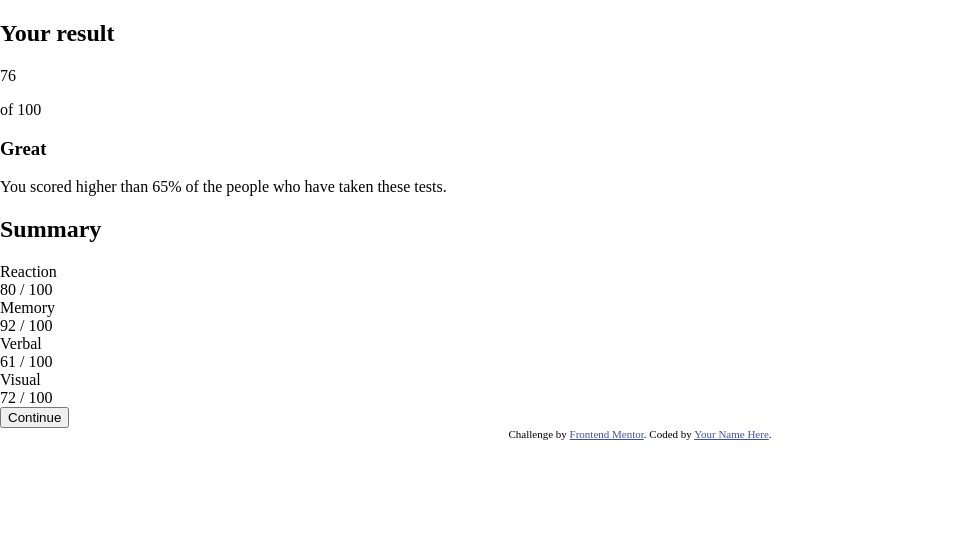
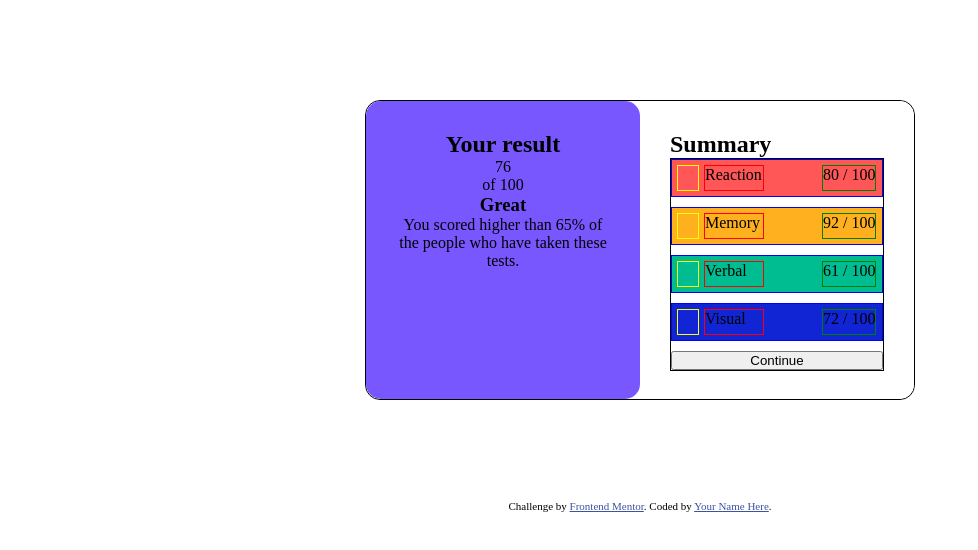
Before and after one commit to CheckersRT/frontend-mentor2, a plain HTML site: page results-summary-component-main/index.html in a window 1280 px wide. Shown: the whole page, without its empty margins (0-978 px from the left). Drawn offline with Linux system fonts and the light colour scheme.

Commit message:
made progress on formatting

```diff
--- a/results-summary-component-main/index.html
+++ b/results-summary-component-main/index.html
@@ -17,8 +17,8 @@
 </head>
 <body>
   <div class="background">
-    <div class="main-box">
-      <div class="left-side"></div>
+    <div class="main-container">
+      <div class="left-side">
         <h2 class="header">Your result</h2>
         <div class="result-circle">
           <p class="score">76</p>
@@ -27,26 +27,27 @@
         <h3 class="great">Great</h3>
         <p class="score-description">You scored higher than 65% of the people who have taken these tests.
         </p>
+      </div>
       <div class="right-side">
         <h2 class="header">Summary</h2>
         <div class="score-breakdown">
-          <div class="breakdown-item">
-            <div class="icon"></div>
+          <div class="breakdown-item reaction">
+            <div class="breakdown-icon"><img src="./assets/images/icon-reaction.svg" alt=""></div>
             <div class="breakdown-title">Reaction</div>
             <div class="breakdown-score">80 / 100</div>
           </div>
-          <div class="breakdown-item">
-            <div class="icon"></div>
+          <div class="breakdown-item memory">
+            <div class="breakdown-icon"><img src="./assets/images/icon-memory.svg" alt=""></div>
             <div class="breakdown-title">Memory</div>
             <div class="breakdown-score">92 / 100</div>
           </div>
-          <div class="breakdown-item">
-            <div class="icon"></div>
+          <div class="breakdown-item verbal">
+            <div class="breakdown-icon"><img src="./assets/images/icon-verbal.svg" alt=""></div>
             <div class="breakdown-title">Verbal</div>
             <div class="breakdown-score">61 / 100</div>
           </div>
-          <div class="breakdown-item">
-            <div class="icon"></div>
+          <div class="breakdown-item visual">
+            <div class="breakdown-icon"><img src="./assets/images/icon-visual.svg" alt=""></div>
             <div class="breakdown-title">Visual</div>
             <div class="breakdown-score">72 / 100</div>
           </div>
--- a/results-summary-component-main/style.css
+++ b/results-summary-component-main/style.css
@@ -1,24 +1,80 @@
-body {
+* {
   margin: 0;
   padding: 0;
+  box-sizing: border-box;
 }
 
 .background {
   background-color: white;
 }
 
-.main-box {
-
+.main-container {
+  margin: 100px auto;
+  width: 550px;
+  height: 300px;
+  display: flex;
+  flex-direction: row;
+  border-radius: 15px;
+  border: 1px black solid;
 }
 
 .left-side {
+  text-align: center;
+  background-color: hsl(252, 100%, 67%);
+  border-radius: 15px;
+  width: 50%;
+  padding: 30px;
 }
 
 .right-side {
+  background-color: white;
+  border-radius: 15px;
+  width: 50%;
+  padding: 30px;
 }
 
-.header {
+.score-breakdown {
+  display: flex;
+  flex-direction: column;
+  border: 1px solid black;
+  gap: 10px;
+  margin-top: ;
 }
 
-.result-circle {
+.breakdown-item {
+  display: flex;
+  flex-direction: row;
+  border: 1px solid blue;
+  padding: 5px;
 }
+
+.breakdown-icon {
+  border: 1px solid yellow;
+}
+
+.breakdown-title {
+  border: 1px solid red;
+  margin-left: 5px;
+  width: 60px;
+}
+
+.breakdown-score {
+  border: 1px solid green;
+  margin-left: 58px;
+}
+
+.reaction {
+  background-color: hsl(0, 100%, 67%);
+}
+
+.memory {
+  background-color: hsl(39, 100%, 56%);
+}
+
+.verbal {
+  background-color: hsl(166, 100%, 37%);
+}
+
+.visual {
+  background-color: hsl(234, 85%, 45%);
+}
```
